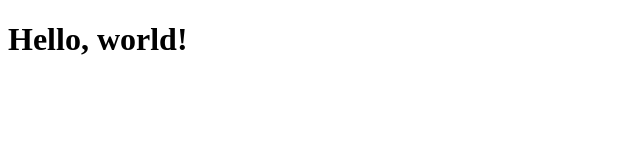
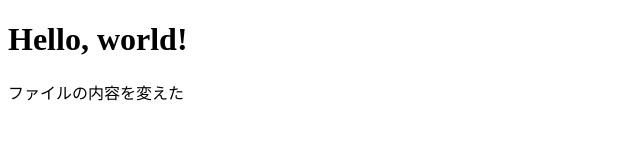
Before and after one commit to rala-rationallife/test-html, a plain HTML site: page index.html in a window 1280 px wide. Shown: the whole page, without its empty margins (0-640 px from the left). Drawn offline with Linux system fonts and the light colour scheme.

Commit message:
ファイルを修正してみた

```diff
--- a/index.html
+++ b/index.html
@@ -7,5 +7,6 @@
   </head>
   <body>
     <h1>Hello, world!</h1>
+    <p>ファイルの内容を変えた</p>
   </body>
 </html>
```
Also changed, not shown: styles.css (added).
